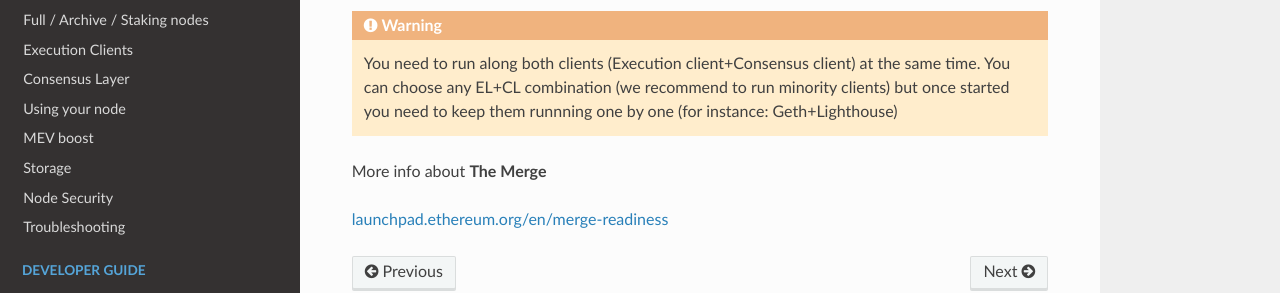
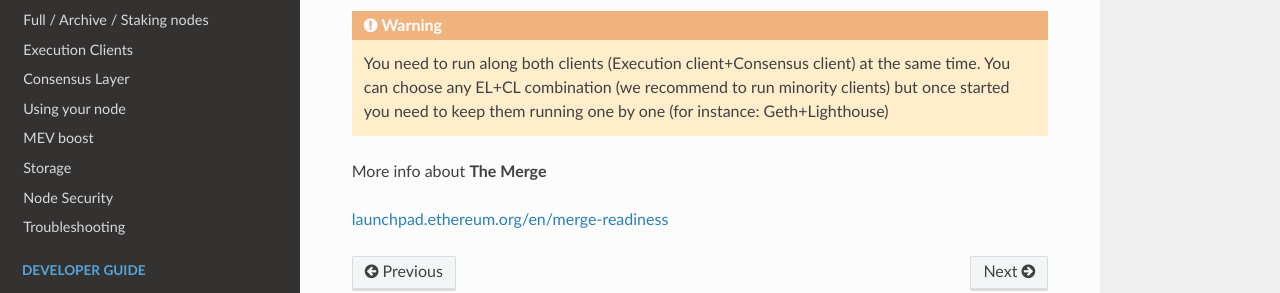
Before and after one commit to EOA-Blockchain-Labs/ethereumonarm, a Sphinx documentation site: the page built from docs/user-guide/about-user-guide.rst, in a window 1280 px wide. Shown: the part 389-682 px from the top of the page. Built offline with Sphinx 7.4.7 and the Read the Docs theme 2.0.0, drawn with Linux system fonts in a browser that asks for light colours.

```diff
--- a/docs/quick-guide/download-and-install.rst
+++ b/docs/quick-guide/download-and-install.rst
@@ -197,7 +197,7 @@ Insert MicroSD
   The image will wipe out your NVME/USB SSD disk, so be careful if you already have data
   on it.
 
-Insert de MicroSD into the board. Connect an Ethernet cable and attach
+Insert the MicroSD into the board. Connect an Ethernet cable and attach
 the disk (make sure you are using a blue port which if your connecting a USB disk).
 
 Power on
--- a/docs/quick-guide/whats-next.rst
+++ b/docs/quick-guide/whats-next.rst
@@ -4,7 +4,7 @@
 What's Next
 ===========
 
-Awesome!, You are now running an Ethereum node!
+Awesome! You are now running an Ethereum node!
 
 The next step is to get your client synced and more familiar with your
 node.
--- a/docs/user-guide/about-user-guide.rst
+++ b/docs/user-guide/about-user-guide.rst
@@ -15,7 +15,7 @@ to manage them through Systemd services. You will find here:
 .. warning::
 
   You need to run along both clients (Execution client+Consensus client) at the same time. You can choose
-  any EL+CL combination (we recommend to run minority clients) but once started you need to keep them runnning
+  any EL+CL combination (we recommend to run minority clients) but once started you need to keep them running
   one by one (for instance: Geth+Lighthouse)
 
 More info about **The Merge**
--- a/docs/user-guide/consensus-clients.rst
+++ b/docs/user-guide/consensus-clients.rst
@@ -434,13 +434,13 @@ receiving tips and set the fee recipient flag:
 
 .. prompt:: bash $
 
-  sudo sed -i 's/changeme/$YOUR_ETH_ADDRESS' /etc/ethereum/nimbus-beacon.conf
+  sudo sed -i 's/changeme/$YOUR_ETH_ADDRESS' /etc/ethereum/nimbus-validator.conf
 
   For instance:
 
 .. prompt:: bash $
 
-  sudo sed -i 's/changeme/0xddd33DF1c333ad7CB5716B666cA26BC24569ee22/' /etc/ethereum/nimbus-beacon.conf
+  sudo sed -i 's/changeme/0xddd33DF1c333ad7CB5716B666cA26BC24569ee22/' /etc/ethereum/nimbus-validator.conf
 
 3. Enable Checkpoint Sync.
 
--- a/docs/user-guide/storage.rst
+++ b/docs/user-guide/storage.rst
@@ -11,7 +11,7 @@ Raspberry Pi 4
 --------------
 
 You will need an SSD to run an Ethereum node
-(without an SSD drive there’s absolutely no chance
+(without an SSD drive there's absolutely no chance
 of syncing the Ethereum blockchain). There are 2 options:
 
   * Use an USB portable SSD disk such as the Samsung Portable T5 SSDs.
--- a/docs/user-guide/troubleshooting.rst
+++ b/docs/user-guide/troubleshooting.rst
@@ -25,7 +25,7 @@ We will include it by default in the next images release. From now, you can inst
 
   sudo apt-get update && sudo apt-get install ethereumonarm-utils
 
-Usage is quite simple. type the following command in order to run all checks locally:
+Usage is quite simple. Type the following command in order to run all checks locally:
 
 .. prompt:: bash $
 
```
